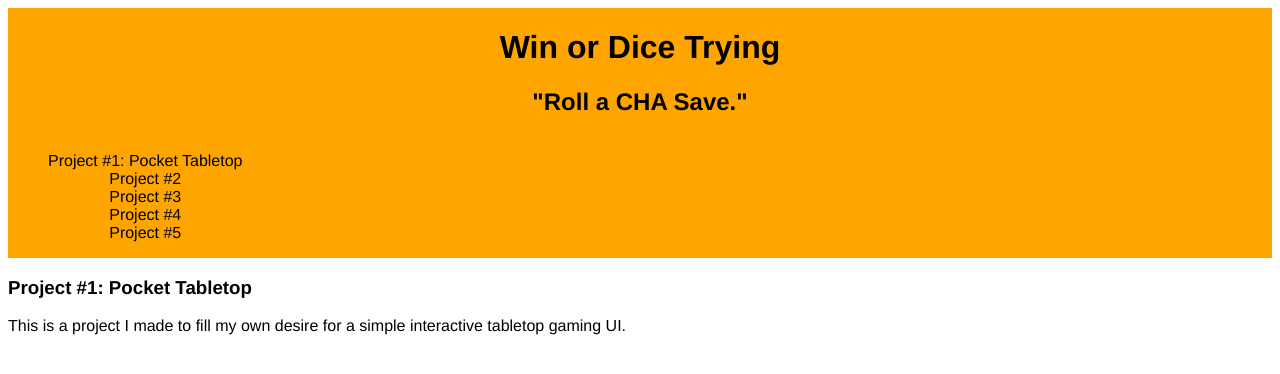
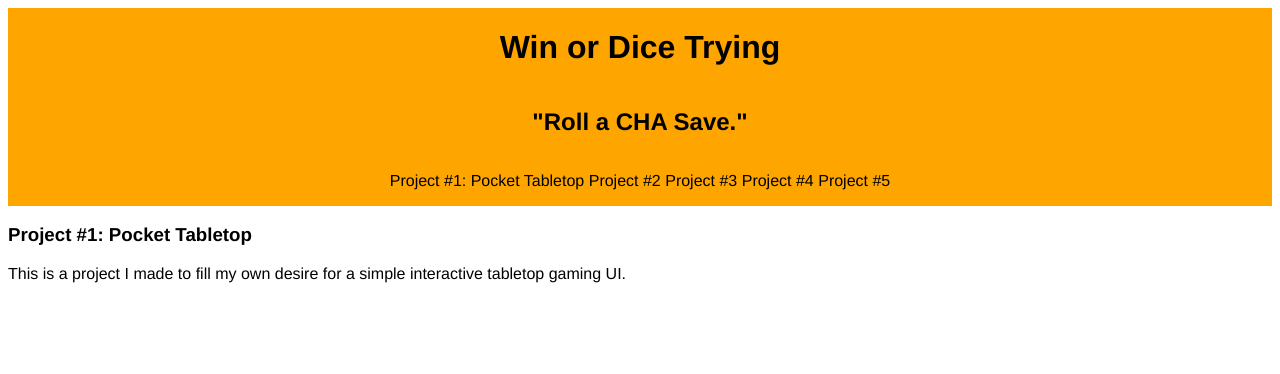
Before and after one commit to SeanTraut/winordicetrying, a plain HTML site: page index.html in a window 1280 px wide. Drawn offline with Linux system fonts and the light colour scheme.

Commit message:
main.nav autopadding and row view

```diff
--- a/index.css
+++ b/index.css
@@ -2,8 +2,12 @@
 *{
     box-sizing: border-box;
 }
-
 body{
+    display: flex;
+    flex-direction: column;
+    font-family: Helvetica;
+}
+header{
     display: flex;
     flex-direction: column;
     font-family: Helvetica;
@@ -14,11 +18,11 @@ body{
     background: orange;
     text-align: center;
 }
-.main-nav{
-    display: flex;
-    flex-direction: row;
+.main-nav ul{
+    padding: 0;
 }
 .main-nav li{
+    display: inline;
     list-style: none;
 }
 .main-nav a{
```
